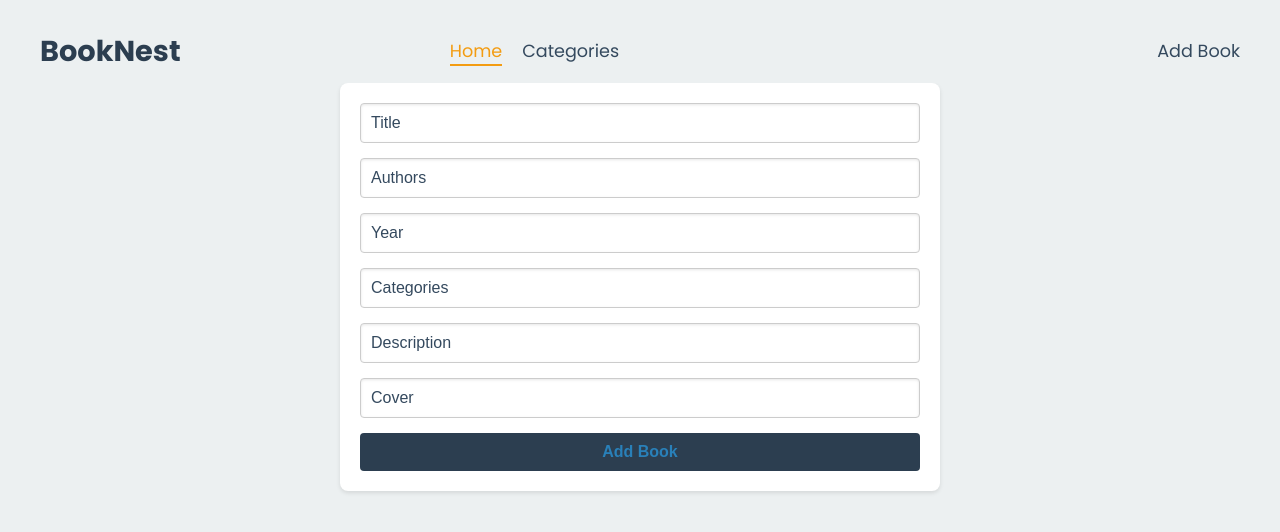
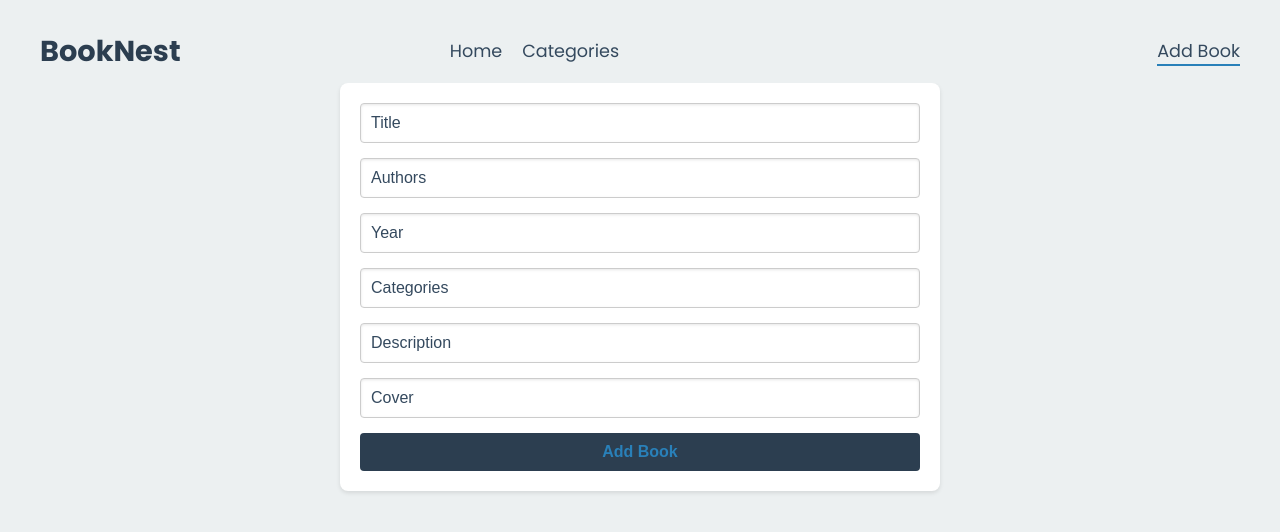
Before and after one commit to Faith-K-commits/BookNest, a React (Create React App) app: page /add-book in a window 1280 px wide. Shown: the top 532 px of the page. Built offline with nearby package versions, Linux system fonts and the light colour scheme; data requests are answered from the project's data file.

Commit message:
Refactor NavBar component and update CSS styles

```diff
--- a/src/components/NavBar.js
+++ b/src/components/NavBar.js
@@ -1,30 +1,35 @@
-import { NavLink } from "react-router-dom";
+import { NavLink, Link } from "react-router-dom";
 
 const NavBar = () => {
   return (
     <nav className="navbar">
       <div className="navbar-brand">
-        <NavLink to="/" className="brand-link">
-          BookNest
-        </NavLink>
+        <Link className="brand-link">BookNest</Link>
       </div>
       <div className="navbar-links">
         <div className="center-links">
-          <NavLink to="/" className="nav-link active-link">
+          <NavLink
+            to="/"
+            className={({ isActive }) =>
+              "nav-link" + (isActive ? " active" : "")
+            }
+          >
             Home
           </NavLink>
           <NavLink
             to="/categories"
-            className="nav-link"
-            activeclassname="active-link"
+            className={({ isActive }) =>
+              "nav-link" + (isActive ? " active" : "")
+            }
           >
             Categories
           </NavLink>
         </div>
         <NavLink
           to="/add-book"
-          className="nav-link right-link"
-          activeclassname="active-link"
+          className={({ isActive }) =>
+            "nav-link right-link" + (isActive ? " active" : "")
+          }
         >
           Add Book
         </NavLink>
--- a/src/index.css
+++ b/src/index.css
@@ -1,13 +1,12 @@
 @import url("https://fonts.googleapis.com/css2?family=Poppins:wght@300;400;500;600;700;800;900&display=swap");
 
 :root {
-  --primary-color: #2c3e50; /* Primary color for the navigation bar, buttons, and main text.*/
-  --secondary-color: #2980b9; /*Secondary color for hover states and form input borders.*/
-  --accent-color: #e74c3c; /* Accent color for delete actions and error messages.*/
-  --background-color: #ecf0f1; /*Background color for the entire app.*/
-  --secondary-text-color: #34495e; /*Secondary text color.*/
-  --highlight-color: #f39c12; /*Highlight color for notifications and selected items.*/
-  --book-form-background-color: #ffffff; /*Background for book cards and form fields.*/
+  --primary-color: #2c3e50;
+  --secondary-color: #2980b9;
+  --accent-color: #e74c3c;
+  --background-color: #ecf0f1;
+  --secondary-text-color: #34495e;
+  --book-form-background-color: #ffffff;
 }
 
 * {
@@ -62,9 +61,8 @@ body {
   color: var(--secondary-color);
 }
 
-.active-link {
-  color: var(--highlight-color);
-  border-bottom: 2px solid var(--highlight-color); /* Underline active link */
+.active {
+  border-bottom: 2px solid var(--secondary-color); /* Underline active link */
 }
 
 .right-link {
@@ -258,8 +256,6 @@ button[type="submit"]:hover {
   text-align: left;
 }
 
-/* styles.css */
-
 .filter {
   margin: 20px;
   text-align: center;
@@ -279,9 +275,9 @@ button[type="submit"]:hover {
   margin-top: 20px;
   text-align: center;
   font-size: 18px;
-  color: var(--accent-color); /* Red color for emphasis */
+  color: var(--accent-color);
   font-weight: bold;
-  background-color: #ffe6e6; /* Light red background for emphasis */
+  background-color: #ffe6e6;
   padding: 15px;
   border-radius: 8px;
   box-shadow: 0px 2px 8px rgba(0, 0, 0, 0.1);
@@ -319,44 +315,3 @@ button[type="submit"]:hover {
   cursor: pointer;
   transition: background-color 0.3s ease;
 }
-
-/* .book-detail-form {
-  display: flex;
-  flex-direction: column;
-  gap: 1rem;
-}
-
-.book-detail-form label {
-  display: flex;
-  flex-direction: column;
-  font-weight: bold;
-}
-
-.book-detail-form input,
-.book-detail-form textarea {
-  padding: 0.5rem;
-  font-size: 1rem;
-  margin-top: 0.5rem;
-  border-radius: 4px;
-  border: 1px solid #ccc;
-}
-
-.book-detail-form button {
-  padding: 0.75rem 1.5rem;
-  font-size: 1rem;
-  border-radius: 4px;
-  border: none;
-  cursor: pointer;
-  background-color: #4caf50;
-  color: white;
-}
-
-.book-detail-form button:last-of-type {
-  background-color: var(--accent-color);
-}
-
-.book-detail img {
-  max-width: 100%;
-  height: auto;
-  margin-bottom: 1rem;
-} */
```
